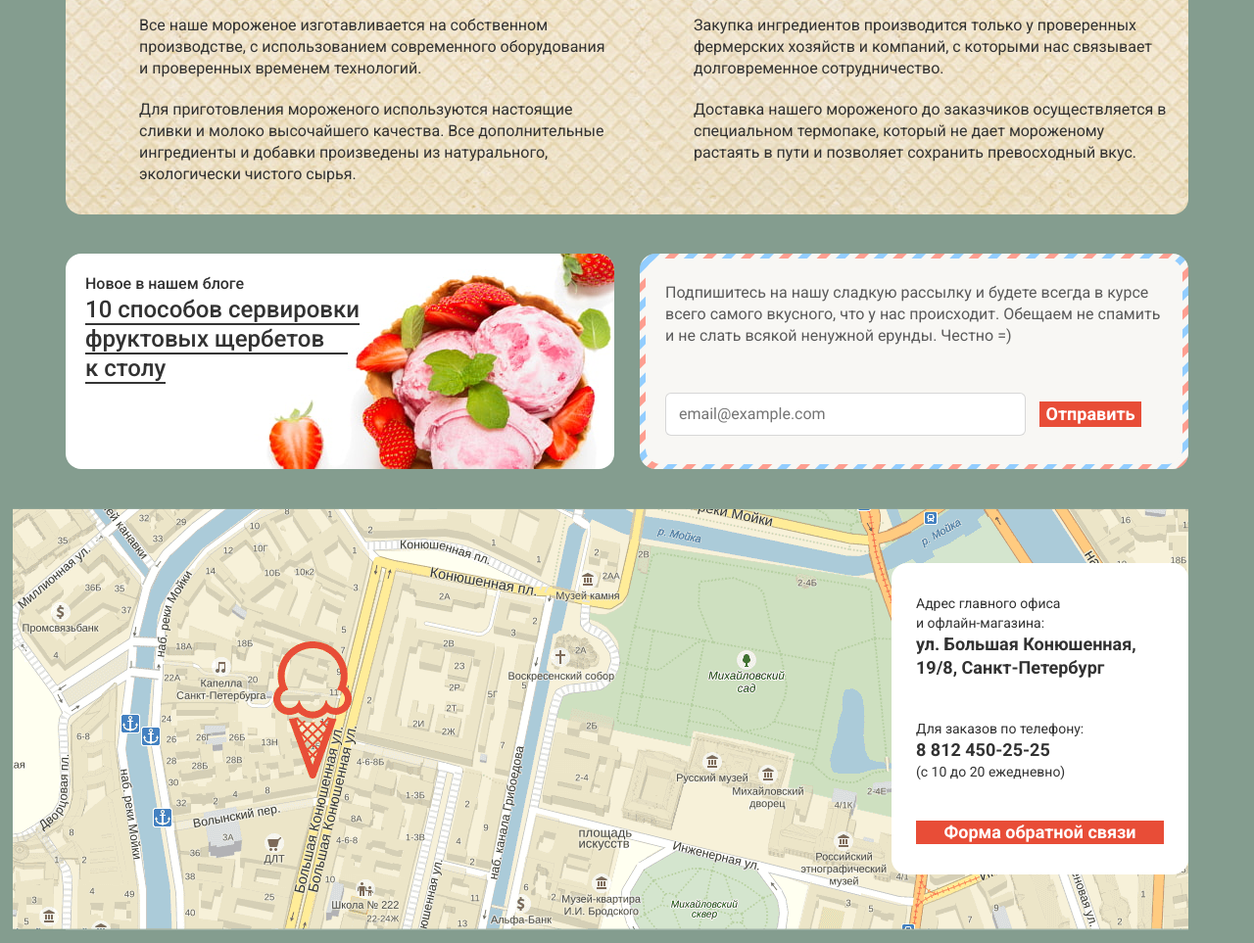
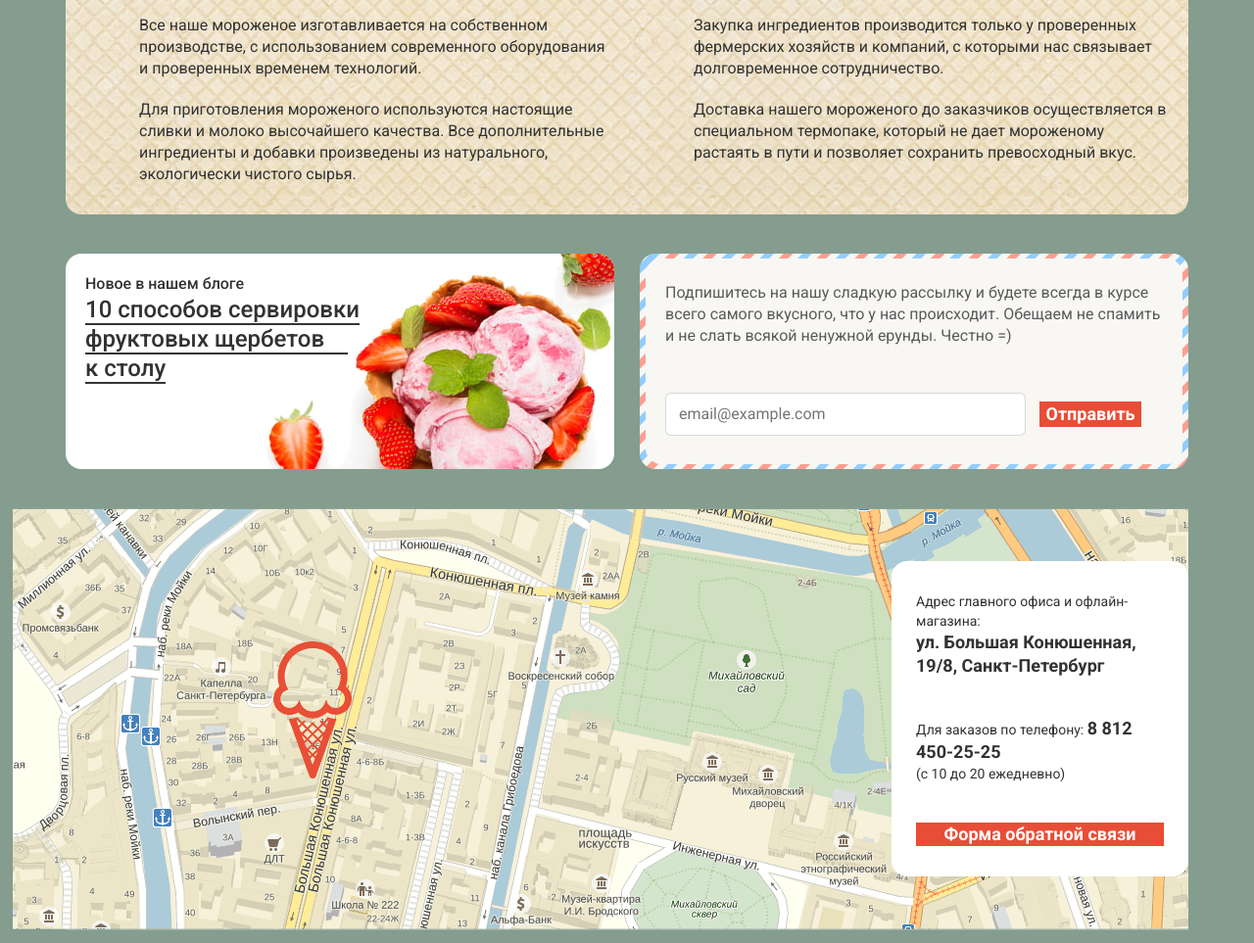
Before and after one commit to gruz775/95160-gllacy-28, a plain HTML site: page index.html in a window 1280 px wide. Shown: the part 1496-2459 px from the top of the page at 98% size. Drawn offline with Linux system fonts and the light colour scheme.

Commit message:
Исправление: Убраны br из блока контактов

```diff
--- a/index.html
+++ b/index.html
@@ -238,15 +238,15 @@
             <img src="img/map-with-pin.png" width="1200" height="430" alt="Карта местонахождения ул. Большая Конюшенная, 19/8, Санкт-Петербург">
             <article class="contacts">
               <h2>
-                Адрес главного офиса<br>
+                Адрес главного офиса
                 и офлайн-магазина:
               </h2>
               <p>
-                <b>ул. Большая Конюшенная,<br>
+                <b>ул. Большая Конюшенная,
                    19/8, Санкт-Петербург</b>
               </p>
               <p>
-                Для заказов по телефону:<br>
+                Для заказов по телефону:
                 <a href="tel:+78124502525"><b>8 812 450-25-25</b></a><br>
                 (с 10 до 20 ежедневно)
               </p>
```
